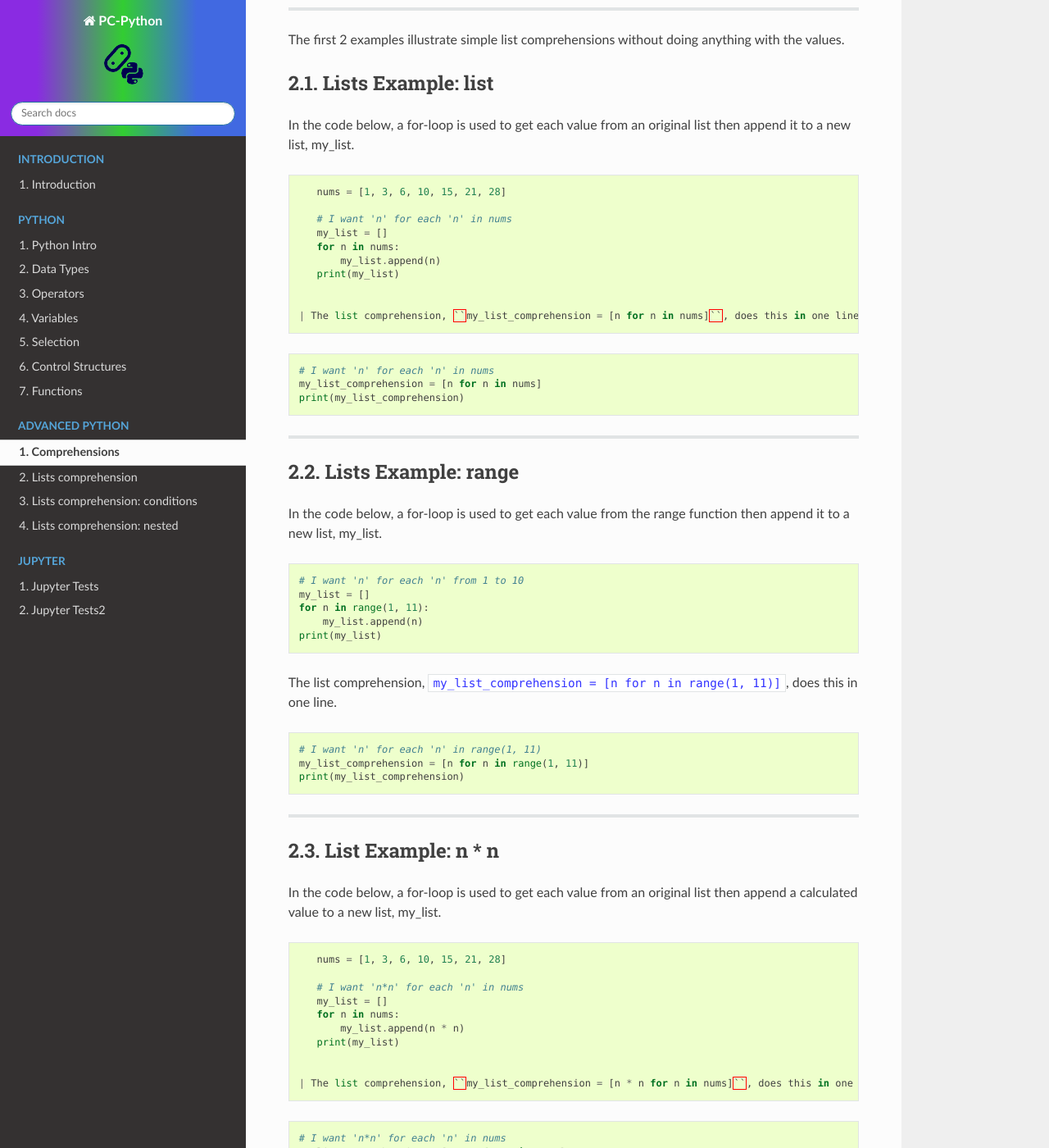
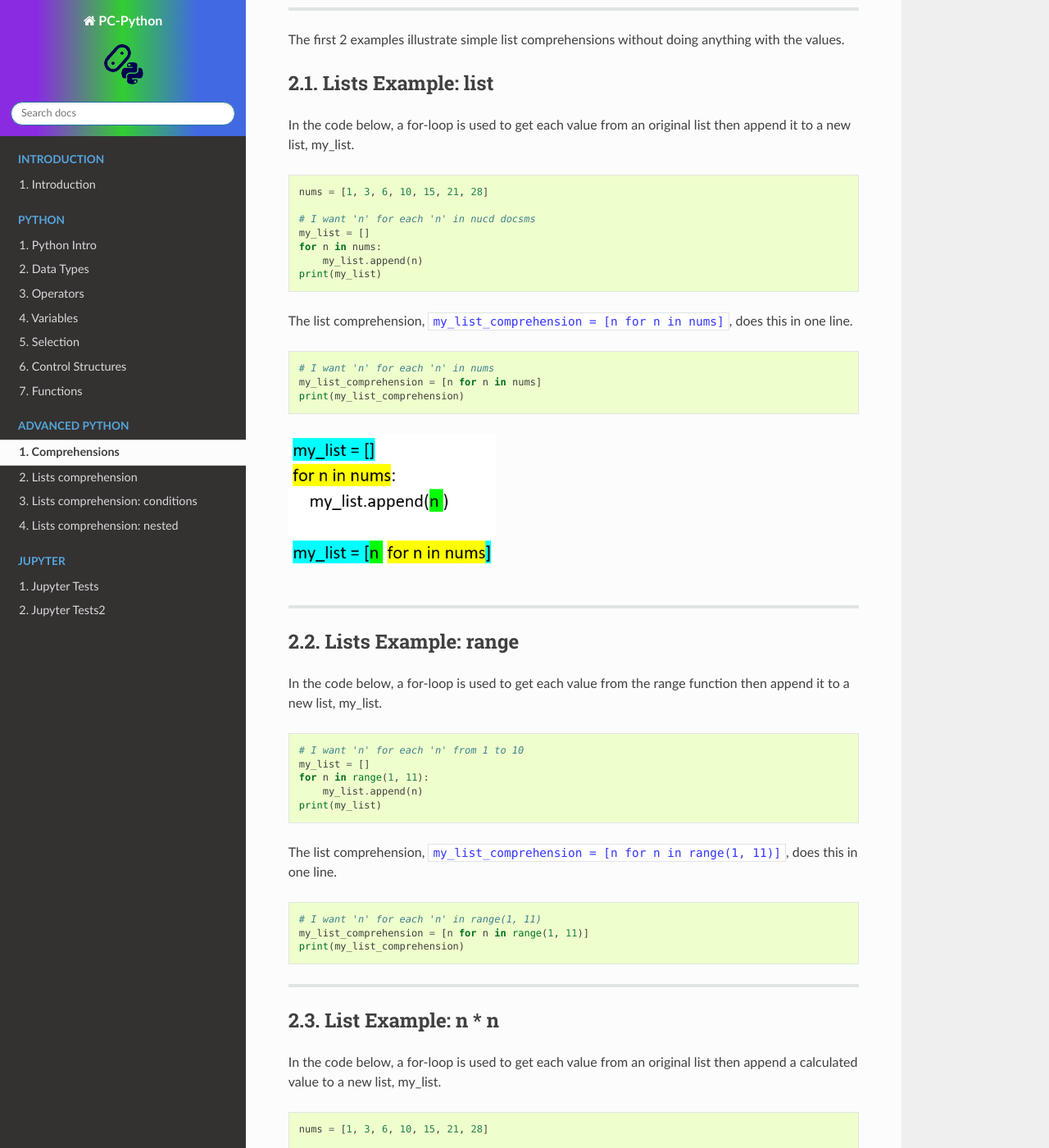
Before and after one commit to gmc-code/PC-Python, a Sphinx documentation site: the page built from docs/python/comprehensions.rst, in a window 1280 px wide and 1400 px high, scrolled down 866 px. Shown: the whole window at 82% size. Built offline with Sphinx 7.4.7 and the Read the Docs theme 2.0.0, drawn with Linux system fonts in a browser that asks for light colours; pages that are not in the unit, such as notebooks, are missing from menus; some of the changed text lies outside the part shown.

Commit message:
comprehension

```diff
--- a/docs/python/comprehensions.rst
+++ b/docs/python/comprehensions.rst
@@ -44,14 +44,14 @@ Lists Example: list
 
     nums = [1, 3, 6, 10, 15, 21, 28]
 
-    # I want 'n' for each 'n' in nums
+    # I want 'n' for each 'n' in nucd docsms
     my_list = []
     for n in nums:
         my_list.append(n)
     print(my_list)
 
 
- | The list comprehension, ``my_list_comprehension = [n for n in nums]``, does this in one line.
+| The list comprehension, ``my_list_comprehension = [n for n in nums]``, does this in one line.
 
 .. code-block:: python
 
@@ -60,6 +60,9 @@ Lists Example: list
     my_list_comprehension = [n for n in nums]
     print(my_list_comprehension)
 
+
+.. image:: images/list_comprehension_colours1.png
+    :scale: 75%
 
 ----
 
@@ -108,7 +111,7 @@ List Example: n * n
     print(my_list)
 
 
- | The list comprehension, ``my_list_comprehension = [n * n for n in nums]``, does this in one line.
+| The list comprehension, ``my_list_comprehension = [n * n for n in nums]``, does this in one line.
 
 .. code-block:: python
 
@@ -118,8 +121,8 @@ List Example: n * n
     print(my_list_comprehension)
 
 
-.. image:: images/list_comprehension_colours.png
-    :scale: 100 %
+.. image:: images/list_comprehension_colours2.png
+    :scale: 75%
 
 
 Practice Questions
@@ -170,7 +173,7 @@ List Example: Modulo
     print(my_list)
 
 
- | The list comprehension, ``my_list_comprehension = [n for n in nums if n % 2 == 0]``, does this in one line.
+| The list comprehension, ``my_list_comprehension = [n for n in nums if n % 2 == 0]``, does this in one line.
 
 .. code-block:: python
 
@@ -183,7 +186,7 @@ List Example: Modulo
 
 
 .. image:: images/list_comprehension_colours_conditional.png
-    :scale: 100 %
+    :scale: 75%
 
 
 ----
@@ -222,7 +225,7 @@ List Example: grid coordinates
 
 
 
- | The list comprehension does the nested for loop in one line.
+| The list comprehension does the nested for loop in one line.
 
 .. code-block:: python
 
@@ -233,4 +236,4 @@ List Example: grid coordinates
 
 
 .. image:: images/list_comprehension_colours_nested.png
-    :scale: 100 %
+    :scale: 75%
```
Also changed, not shown: docs/python/images/list_comprehension_colours1.png (added), docs/python/images/list_comprehension_colours2.png (renamed from docs/python/images/list_comprehension_colours.png), 2 other files.
